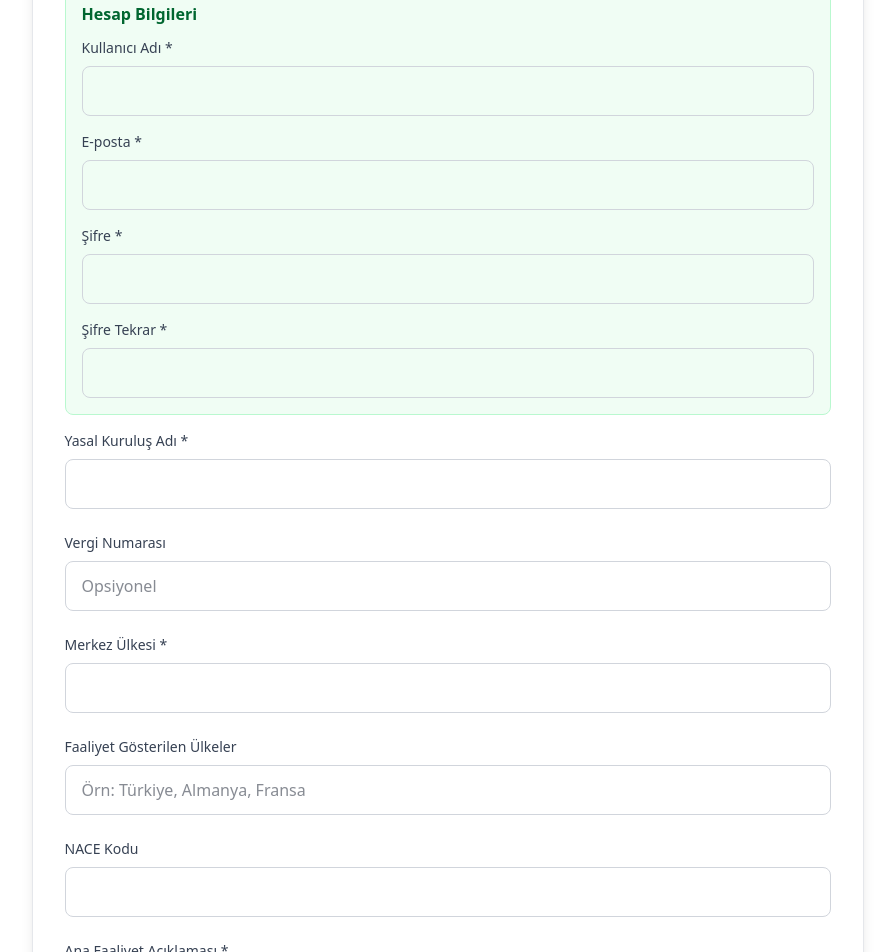
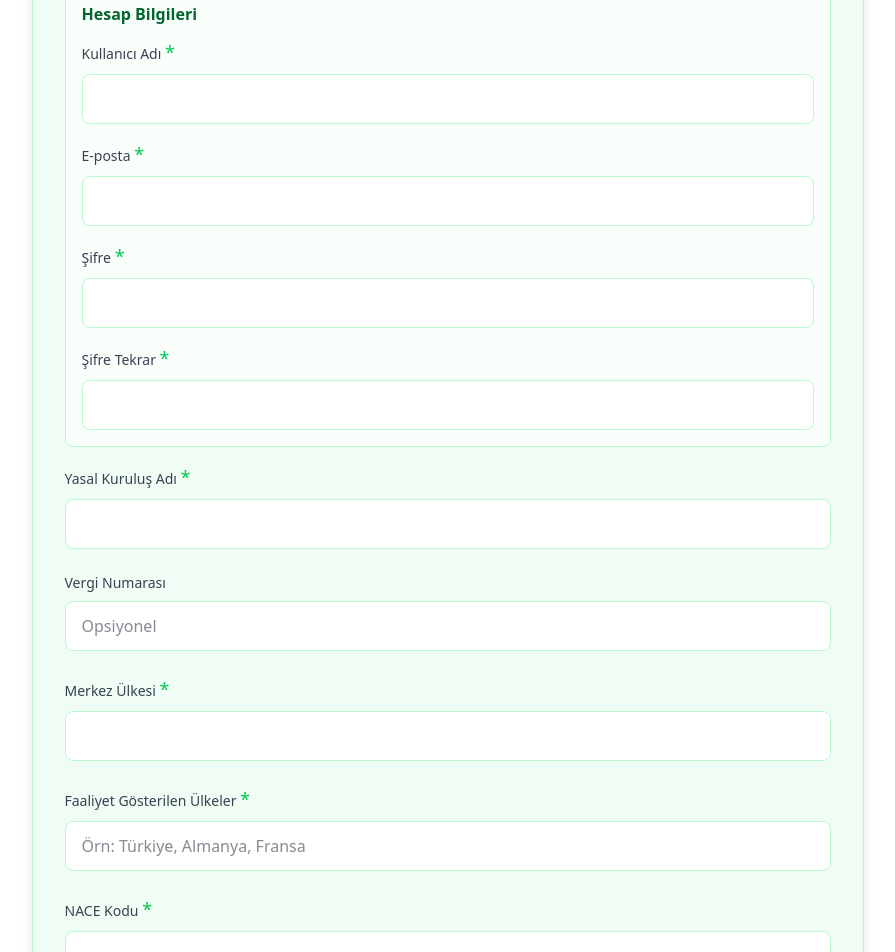
Before and after one commit to nazaninghn/carbonless, a Next.js app in the folder nexus_insights-saas-neon_nextjs/: page /register in a window 1280 px wide. Shown: the part 420-1372 px from the top of the page, without its empty margins (185-1080 px from the left). Built offline with nearby package versions, Linux system fonts and the light colour scheme.

Commit message:
style(register): green background for entire form, green stars on required fields, white inputs with green borders

```diff
--- a/nexus_insights-saas-neon_nextjs/src/app/register/page.jsx
+++ b/nexus_insights-saas-neon_nextjs/src/app/register/page.jsx
@@ -236,7 +236,7 @@ export default function RegisterPage() {
           </div>
 
           {/* Form */}
-          <form onSubmit={handleSubmit} className="bg-white rounded-2xl shadow-lg border border-gray-200 p-4 sm:p-8">
+          <form onSubmit={handleSubmit} className="bg-green-50 rounded-2xl shadow-lg border border-green-200 p-4 sm:p-8">
             {/* Section 1: Basic Corporate Information */}
             {currentSection === 1 && (
               <div className="space-y-6">
@@ -245,33 +245,33 @@ export default function RegisterPage() {
                 </h2>
 
                 {/* Account Fields */}
-                <div className="bg-green-50 border border-green-200 rounded-lg p-4 mb-4">
+                <div className="bg-white/70 border border-green-200 rounded-lg p-4 mb-4">
                   <h3 className="font-semibold text-green-800 mb-3">{language === 'tr' ? 'Hesap Bilgileri' : 'Account Information'}</h3>
                   <div className="space-y-4">
                     <div>
                       <label className="block text-sm font-medium text-gray-700 mb-2">
-                        {language === 'tr' ? 'Kullanıcı Adı' : 'Username'} *
+                        {language === 'tr' ? 'Kullanıcı Adı' : 'Username'} <span className="text-green-500 text-lg">*</span>
                       </label>
-                      <input type="text" required value={formData.username} onChange={(e) => handleInputChange('username', e.target.value)} className="w-full px-4 py-3 border border-gray-300 rounded-lg focus:ring-2 focus:ring-primary focus:border-transparent" />
+                      <input type="text" required value={formData.username} onChange={(e) => handleInputChange('username', e.target.value)} className="w-full px-4 py-3 bg-white border border-green-200 rounded-lg focus:ring-2 focus:ring-primary focus:border-transparent" />
                     </div>
                     <div>
                       <label className="block text-sm font-medium text-gray-700 mb-2">
-                        {language === 'tr' ? 'E-posta' : 'Email'} *
+                        {language === 'tr' ? 'E-posta' : 'Email'} <span className="text-green-500 text-lg">*</span>
                       </label>
-                      <input type="email" required value={formData.email} onChange={(e) => handleInputChange('email', e.target.value)} className="w-full px-4 py-3 border border-gray-300 rounded-lg focus:ring-2 focus:ring-primary focus:border-transparent" />
+                      <input type="email" required value={formData.email} onChange={(e) => handleInputChange('email', e.target.value)} className="w-full px-4 py-3 bg-white border border-green-200 rounded-lg focus:ring-2 focus:ring-primary focus:border-transparent" />
                     </div>
                     <div>
                       <label className="block text-sm font-medium text-gray-700 mb-2">
-                        {language === 'tr' ? 'Şifre' : 'Password'} *
+                        {language === 'tr' ? 'Şifre' : 'Password'} <span className="text-green-500 text-lg">*</span>
                       </label>
-                      <input type="password" required value={formData.password} onChange={(e) => handleInputChange('password', e.target.value)} className="w-full px-4 py-3 border border-gray-300 rounded-lg focus:ring-2 focus:ring-primary focus:border-transparent" />
+                      <input type="password" required value={formData.password} onChange={(e) => handleInputChange('password', e.target.value)} className="w-full px-4 py-3 bg-white border border-green-200 rounded-lg focus:ring-2 focus:ring-primary focus:border-transparent" />
                       <PasswordStrengthIndicator password={formData.password} language={language} />
                     </div>
                     <div>
                       <label className="block text-sm font-medium text-gray-700 mb-2">
-                        {language === 'tr' ? 'Şifre Tekrar' : 'Confirm Password'} *
+                        {language === 'tr' ? 'Şifre Tekrar' : 'Confirm Password'} <span className="text-green-500 text-lg">*</span>
                       </label>
-                      <input type="password" required value={formData.password2} onChange={(e) => handleInputChange('password2', e.target.value)} className="w-full px-4 py-3 border border-gray-300 rounded-lg focus:ring-2 focus:ring-primary focus:border-transparent" />
+                      <input type="password" required value={formData.password2} onChange={(e) => handleInputChange('password2', e.target.value)} className="w-full px-4 py-3 bg-white border border-green-200 rounded-lg focus:ring-2 focus:ring-primary focus:border-transparent" />
                     </div>
                   </div>
                 </div>
@@ -280,14 +280,14 @@ export default function RegisterPage() {
 
                 <div>
                   <label className="block text-sm font-medium text-gray-700 mb-2">
-                    {language === 'tr' ? 'Yasal Kuruluş Adı' : 'Legal Entity Name'} *
+                    {language === 'tr' ? 'Yasal Kuruluş Adı' : 'Legal Entity Name'} <span className="text-green-500 text-lg">*</span>
                   </label>
                   <input
                     type="text"
                     required
                     value={formData.legalEntityName}
                     onChange={(e) => handleInputChange('legalEntityName', e.target.value)}
-                    className="w-full px-4 py-3 border border-gray-300 rounded-lg focus:ring-2 focus:ring-primary focus:border-transparent"
+                    className="w-full px-4 py-3 bg-white border border-green-200 rounded-lg focus:ring-2 focus:ring-primary focus:border-transparent"
                   />
                 </div>
 
@@ -299,52 +299,52 @@ export default function RegisterPage() {
                     type="text"
                     value={formData.taxNumber}
                     onChange={(e) => handleInputChange('taxNumber', e.target.value)}
-                    className="w-full px-4 py-3 border border-gray-300 rounded-lg focus:ring-2 focus:ring-primary focus:border-transparent"
+                    className="w-full px-4 py-3 bg-white border border-green-200 rounded-lg focus:ring-2 focus:ring-primary focus:border-transparent"
                     placeholder={language === 'tr' ? 'Opsiyonel' : 'Optional'}
                   />
                 </div>
 
                 <div>
                   <label className="block text-sm font-medium text-gray-700 mb-2">
-                    {language === 'tr' ? 'Merkez Ülkesi' : 'Country of Headquarters'} *
+                    {language === 'tr' ? 'Merkez Ülkesi' : 'Country of Headquarters'} <span className="text-green-500 text-lg">*</span>
                   </label>
                   <input
                     type="text"
                     required
                     value={formData.countryOfHeadquarters}
                     onChange={(e) => handleInputChange('countryOfHeadquarters', e.target.value)}
-                    className="w-full px-4 py-3 border border-gray-300 rounded-lg focus:ring-2 focus:ring-primary focus:border-transparent"
+                    className="w-full px-4 py-3 bg-white border border-green-200 rounded-lg focus:ring-2 focus:ring-primary focus:border-transparent"
                   />
                 </div>
 
                 <div>
                   <label className="block text-sm font-medium text-gray-700 mb-2">
-                    {language === 'tr' ? 'Faaliyet Gösterilen Ülkeler' : 'Countries of Operation'}
+                    {language === 'tr' ? 'Faaliyet Gösterilen Ülkeler' : 'Countries of Operation'} <span className="text-green-500 text-lg">*</span>
                   </label>
                   <input
                     type="text"
                     value={formData.countriesOfOperation}
                     onChange={(e) => handleInputChange('countriesOfOperation', e.target.value)}
-                    className="w-full px-4 py-3 border border-gray-300 rounded-lg focus:ring-2 focus:ring-primary focus:border-transparent"
+                    className="w-full px-4 py-3 bg-white border border-green-200 rounded-lg focus:ring-2 focus:ring-primary focus:border-transparent"
                     placeholder={language === 'tr' ? 'Örn: Türkiye, Almanya, Fransa' : 'e.g., Turkey, Germany, France'}
                   />
                 </div>
 
                 <div>
                   <label className="block text-sm font-medium text-gray-700 mb-2">
-                    {t.register.naceCode}
+                    {t.register.naceCode} <span className="text-green-500 text-lg">*</span>
                   </label>
                   <input
                     type="text"
                     value={formData.naceCode}
                     onChange={(e) => handleInputChange('naceCode', e.target.value)}
-                    className="w-full px-4 py-3 border border-gray-300 rounded-lg focus:ring-2 focus:ring-primary focus:border-transparent"
+                    className="w-full px-4 py-3 bg-white border border-green-200 rounded-lg focus:ring-2 focus:ring-primary focus:border-transparent"
                   />
                 </div>
 
                 <div>
                   <label className="block text-sm font-medium text-gray-700 mb-2">
-                    {language === 'tr' ? 'Ana Faaliyet Açıklaması' : 'Description of Main Activity'} *
+                    {language === 'tr' ? 'Ana Faaliyet Açıklaması' : 'Description of Main Activity'} <span className="text-green-500 text-lg">*</span>
                   </label>
                   <textarea
                     required
@@ -352,7 +352,7 @@ export default function RegisterPage() {
                     onChange={(e) => handleInputChange('mainActivityDescription', e.target.value)}
                     maxLength={500}
                     rows={4}
-                    className="w-full px-4 py-3 border border-gray-300 rounded-lg focus:ring-2 focus:ring-primary focus:border-transparent"
+                    className="w-full px-4 py-3 bg-white border border-green-200 rounded-lg focus:ring-2 focus:ring-primary focus:border-transparent"
                     placeholder={language === 'tr' ? 'Kısa açıklama (max 500 karakter)' : 'Short description (max 500 characters)'}
                   />
                   <p className="text-sm text-gray-500 mt-1">{formData.mainActivityDescription.length}/500</p>
@@ -381,13 +381,13 @@ export default function RegisterPage() {
 
                 <div>
                   <label className="block text-sm font-medium text-gray-700 mb-2">
-                    {language === 'tr' ? 'Çalışan Sayısı' : 'Number of Employees'} *
+                    {language === 'tr' ? 'Çalışan Sayısı' : 'Number of Employees'} <span className="text-green-500 text-lg">*</span>
                   </label>
                   <select
                     required
                     value={formData.numberOfEmployees}
                     onChange={(e) => handleInputChange('numberOfEmployees', e.target.value)}
-                    className="w-full px-4 py-3 border border-gray-300 rounded-lg focus:ring-2 focus:ring-primary focus:border-transparent"
+                    className="w-full px-4 py-3 bg-white border border-green-200 rounded-lg focus:ring-2 focus:ring-primary focus:border-transparent"
                   >
                     <option value="">{language === 'tr' ? 'Seçiniz' : 'Select'}</option>
                     <option value="1-10">1-10</option>
@@ -400,13 +400,13 @@ export default function RegisterPage() {
 
                 <div>
                   <label className="block text-sm font-medium text-gray-700 mb-2">
-                    {language === 'tr' ? 'Yıllık Ciro Aralığı' : 'Annual Turnover Range'} *
+                    {language === 'tr' ? 'Yıllık Ciro Aralığı' : 'Annual Turnover Range'} <span className="text-green-500 text-lg">*</span>
                   </label>
                   <select
                     required
                     value={formData.annualTurnoverRange}
                     onChange={(e) => handleInputChange('annualTurnoverRange', e.target.value)}
-                    className="w-full px-4 py-3 border border-gray-300 rounded-lg focus:ring-2 focus:ring-primary focus:border-transparent"
+                    className="w-full px-4 py-3 bg-white border border-green-200 rounded-lg focus:ring-2 focus:ring-primary focus:border-transparent"
                   >
                     <option value="">{language === 'tr' ? 'Seçiniz' : 'Select'}</option>
                     <option value="<1M">&lt; 1M €</option>
@@ -419,20 +419,20 @@ export default function RegisterPage() {
 
                 <div>
                   <label className="block text-sm font-medium text-gray-700 mb-2">
-                    {language === 'tr' ? 'Tesis Sayısı' : 'Number of Facilities'}
+                    {language === 'tr' ? 'Tesis Sayısı' : 'Number of Facilities'} <span className="text-green-500 text-lg">*</span>
                   </label>
                   <input
                     type="number"
                     min="0"
                     value={formData.numberOfFacilities}
                     onChange={(e) => handleInputChange('numberOfFacilities', e.target.value)}
-                    className="w-full px-4 py-3 border border-gray-300 rounded-lg focus:ring-2 focus:ring-primary focus:border-transparent"
+                    className="w-full px-4 py-3 bg-white border border-green-200 rounded-lg focus:ring-2 focus:ring-primary focus:border-transparent"
                   />
                 </div>
 
                 <div>
                   <label className="block text-sm font-medium text-gray-700 mb-2">
-                    {language === 'tr' ? 'Yurtdışı Operasyonları Var mı?' : 'Are there Overseas Operations?'}
+                    {language === 'tr' ? 'Yurtdışı Operasyonları Var mı?' : 'Are there Overseas Operations?'} <span className="text-green-500 text-lg">*</span>
                   </label>
                   <div className="flex gap-4">
                     <label className="flex items-center">
@@ -462,14 +462,14 @@ export default function RegisterPage() {
 
                 <div>
                   <label className="block text-sm font-medium text-gray-700 mb-2">
-                    {language === 'tr' ? 'Bağlı Şirket Sayısı' : 'Number of Subsidiaries'}
+                    {language === 'tr' ? 'Bağlı Şirket Sayısı' : 'Number of Subsidiaries'} <span className="text-green-500 text-lg">*</span>
                   </label>
                   <input
                     type="number"
                     min="0"
                     value={formData.numberOfSubsidiaries}
                     onChange={(e) => handleInputChange('numberOfSubsidiaries', e.target.value)}
-                    className="w-full px-4 py-3 border border-gray-300 rounded-lg focus:ring-2 focus:ring-primary focus:border-transparent"
+                    className="w-full px-4 py-3 bg-white border border-green-200 rounded-lg focus:ring-2 focus:ring-primary focus:border-transparent"
                   />
                 </div>
 
@@ -481,7 +481,7 @@ export default function RegisterPage() {
                   <div className="space-y-4">
                     <div>
                       <label className="block text-sm font-medium text-gray-700 mb-2">
-                        ISO 14001 {language === 'tr' ? 'var mı?' : 'available?'}
+                        ISO 14001 {language === 'tr' ? 'var mı?' : 'available?'} <span className="text-green-500 text-lg">*</span>
                       </label>
                       <div className="flex gap-4">
                         <label className="flex items-center">
@@ -511,7 +511,7 @@ export default function RegisterPage() {
 
                     <div>
                       <label className="block text-sm font-medium text-gray-700 mb-2">
-                        ISO 50001 {language === 'tr' ? 'var mı?' : 'available?'}
+                        ISO 50001 {language === 'tr' ? 'var mı?' : 'available?'} <span className="text-green-500 text-lg">*</span>
                       </label>
                       <div className="flex gap-4">
                         <label className="flex items-center">
@@ -541,7 +541,7 @@ export default function RegisterPage() {
 
                     <div>
                       <label className="block text-sm font-medium text-gray-700 mb-2">
-                        {language === 'tr' ? 'ISO 14064 çalışması daha önce yapıldı mı?' : 'Has ISO 14064 work been done before?'}
+                        {language === 'tr' ? 'ISO 14064 çalışması daha önce yapıldı mı?' : 'Has ISO 14064 work been done before?'} <span className="text-green-500 text-lg">*</span>
                       </label>
                       <div className="flex gap-4">
                         <label className="flex items-center">
@@ -601,7 +601,7 @@ export default function RegisterPage() {
 
                 <div>
                   <label className="block text-sm font-medium text-gray-700 mb-2">
-                    {language === 'tr' ? 'ISO 14064-1 doğrulaması hedefleniyor mu?' : 'Is ISO 14064-1 verification targeted?'}
+                    {language === 'tr' ? 'ISO 14064-1 doğrulaması hedefleniyor mu?' : 'Is ISO 14064-1 verification targeted?'} <span className="text-green-500 text-lg">*</span>
                   </label>
                   <div className="flex gap-4">
                     <label className="flex items-center">
@@ -631,7 +631,7 @@ export default function RegisterPage() {
 
                 <div>
                   <label className="block text-sm font-medium text-gray-700 mb-2">
-                    {language === 'tr' ? '3. taraf denetim planı var mı?' : 'Is there a 3rd party audit plan?'}
+                    {language === 'tr' ? '3. taraf denetim planı var mı?' : 'Is there a 3rd party audit plan?'} <span className="text-green-500 text-lg">*</span>
                   </label>
                   <div className="flex gap-4">
                     <label className="flex items-center">
```
